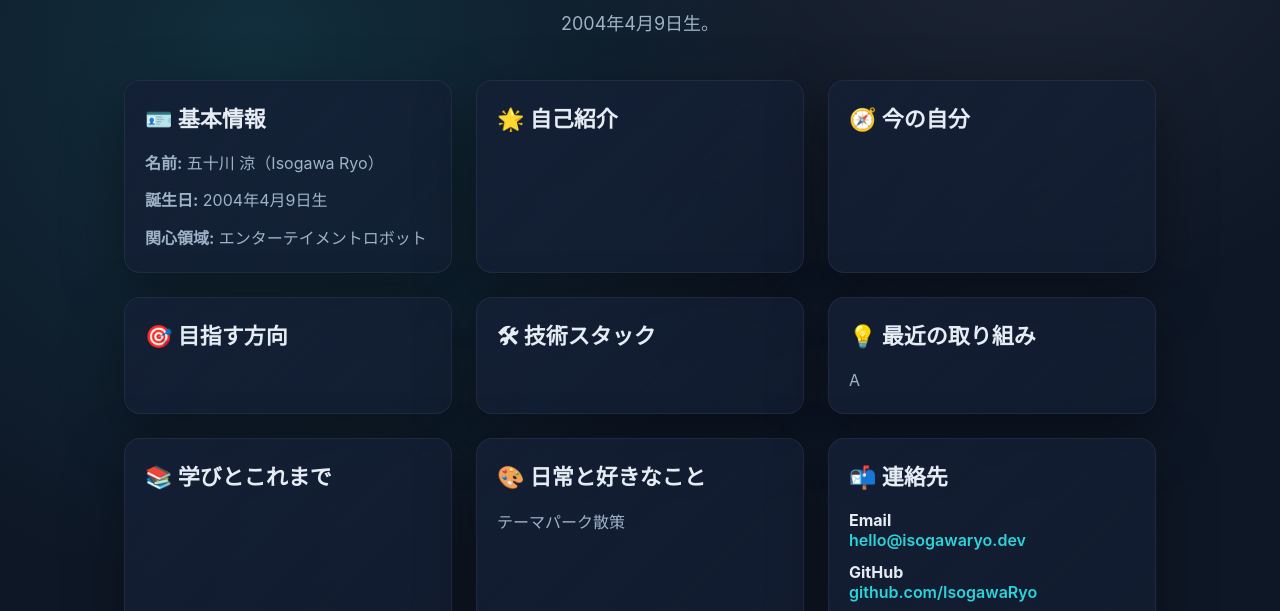
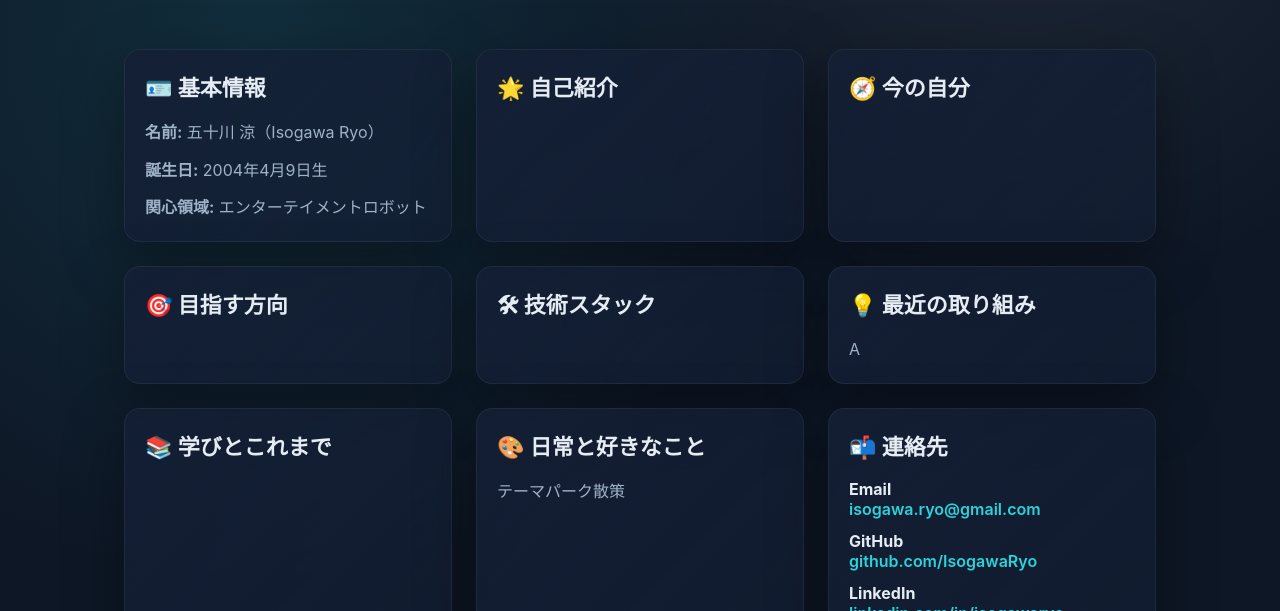
Before and after one commit to IsogawaRyo/IsogawaRyo.github.io, a plain HTML site: page index.html in a window 1280 px wide. Shown: the part 179-790 px from the top of the page. Drawn offline with Linux system fonts and the light colour scheme.

Commit message:
Update index.html

```diff
--- a/index.html
+++ b/index.html
@@ -151,7 +151,6 @@
   <header>
     <div class="pill">🚀 Self Introduction</div>
     <h1>五十川 涼</h1>
-    <p class="lead">2004年4月9日生。</p>
   </header>
 
   <main class="container">
@@ -204,7 +203,7 @@
     <section class="card">
       <h2>📬 連絡先</h2>
       <div class="contact">
-        <div><strong>Email</strong><br><a href="mailto:isogawa.ryo@gmail.com">hello@isogawaryo.dev</a></div>
+        <div><strong>Email</strong><br><a href="mailto:isogawa.ryo@gmail.com">isogawa.ryo@gmail.com</a></div>
         <div><strong>GitHub</strong><br><a href="https://github.com/IsogawaRyo" target="_blank" rel="noreferrer">github.com/IsogawaRyo</a></div>
         <div><strong>LinkedIn</strong><br><a href="https://www.linkedin.com/in/isogawaryo" target="_blank" rel="noreferrer">linkedin.com/in/isogawaryo</a></div>
       </div>
```
